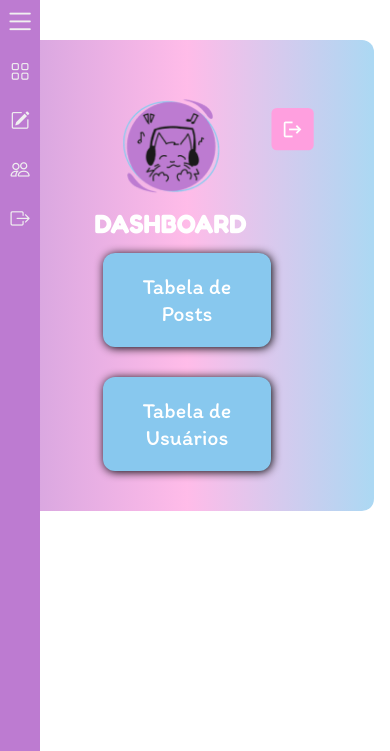
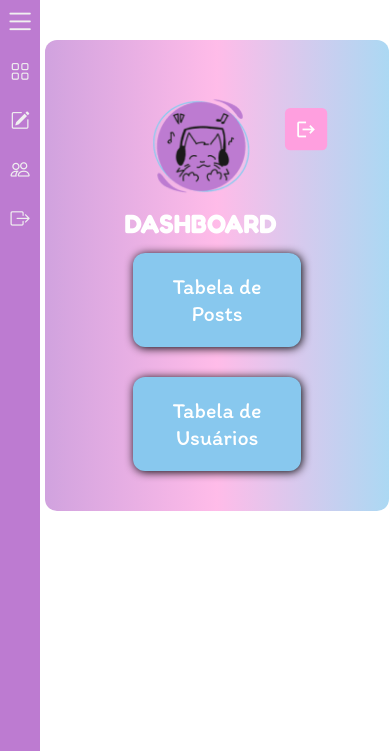
Before and after one commit to esthefanyemma/HeartBeat, a PHP site: page /dashboard in a window 390 px wide. Shown: the top 751 px of the page. Run offline with PHP 8.4, Linux system fonts and the light colour scheme; the visitor is signed in with stand-in values (Sample User, id 1); some libraries are stand-ins or nearby versions.

Commit message:
Arruma css dashboard

```diff
--- a/public/css/dashboard.css
+++ b/public/css/dashboard.css
@@ -18,10 +18,10 @@ body{
       );
       padding-left: 860px;
     padding: 40px 20px;
-    border-radius: 0px 12px 12px 0px;
+    border-radius: 12px 12px 12px 12px;
     width: 100%;
     height: 30%;
-
+    margin-left: 69px;
 }
 
 .acertadashboard{
@@ -147,6 +147,11 @@ a:hover{
 }
 
 @media screen and (max-width:522px) {
+    .ger-al{
+        margin-left: 45px;
+        margin-right: 10px;
+    }
+
     .botoes-superiores{
         gap: 30px;
         flex-direction: column;
@@ -167,6 +172,10 @@ a:hover{
 
 @media screen and (max-width:370px) {
 
+    .ger-al{
+        margin-left: 40px;
+    }
+
     .logo-tipo{
         padding-left: 25px;
     }
```
